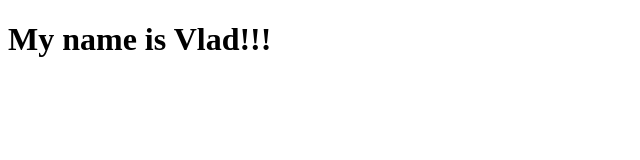
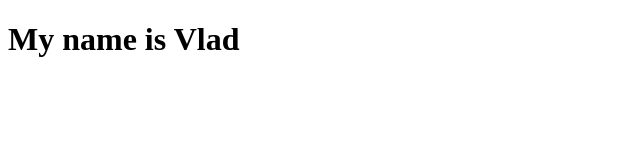
Before and after one commit to iency/first-repo, a plain HTML site: page index.html in a window 1280 px wide. Shown: the full height of the page, 0-640 px from the left. Drawn offline with Linux system fonts and the light colour scheme.

Commit message:
Remove exclamation marks

```diff
--- a/index.html
+++ b/index.html
@@ -7,6 +7,6 @@
     <title>Document</title>
 </head>
 <body>
-    <h1>My name is Vlad!!!</h1>
+    <h1>My name is Vlad</h1>
 </body>
 </html>
```
